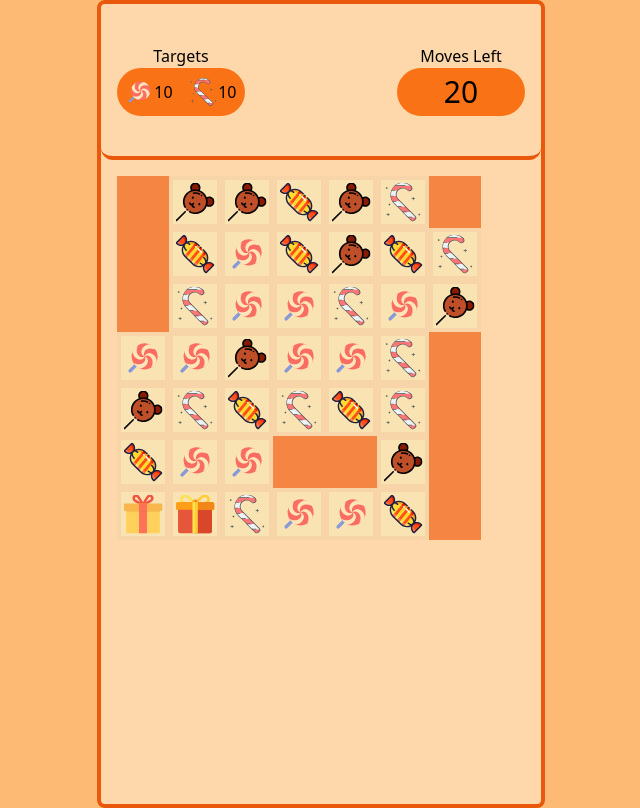
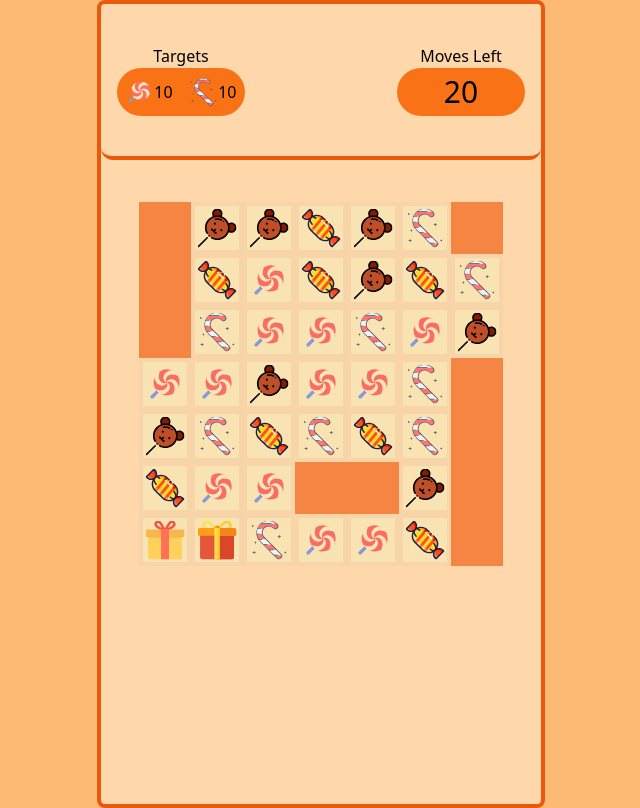
Before and after one commit to Mudoker/Candy_Crush_CLone, a Next.js app: page /game/0 in a window 1280 px wide. Shown: the whole page, without its empty margins (319-959 px from the left). Built offline with nearby package versions, Linux system fonts and the light colour scheme.

Commit message:
Update game.tsx

```diff
--- a/src/components/candy-crush/game.tsx
+++ b/src/components/candy-crush/game.tsx
@@ -344,7 +344,7 @@ export default function Game({availablePieces, initialBoard, animationSpeed = de
     }, [])
     return (
         <AnimationSpeedContext.Provider value={animationSpeed}>
-            <div className="border-b-4 border-orange-600 rounded-b-xl px-4 py-10 flex flex-wrap">
+            <div className="border-b-4 border-orange-600 rounded-b-xl px-4 py-10 flex flex-wrap mb-6">
                 <div className={`mr-auto text-center`}>
                     <div>
                         Targets
@@ -379,7 +379,7 @@ export default function Game({availablePieces, initialBoard, animationSpeed = de
                 </div>
             </div>
             <div className={`flex p-4`} style={{minHeight: "50svh"}}>
-                <div ref={tilesContainer} className="w-full">
+                <div ref={tilesContainer} className="w-full flex justify-center items-center">
                     <Board board={board} onMove={move} boardSize={boardSize}></Board>
                 </div>
             </div>
```
